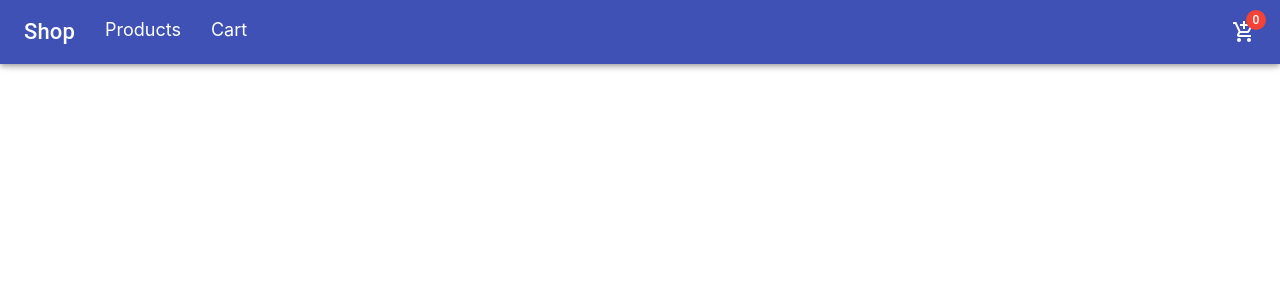
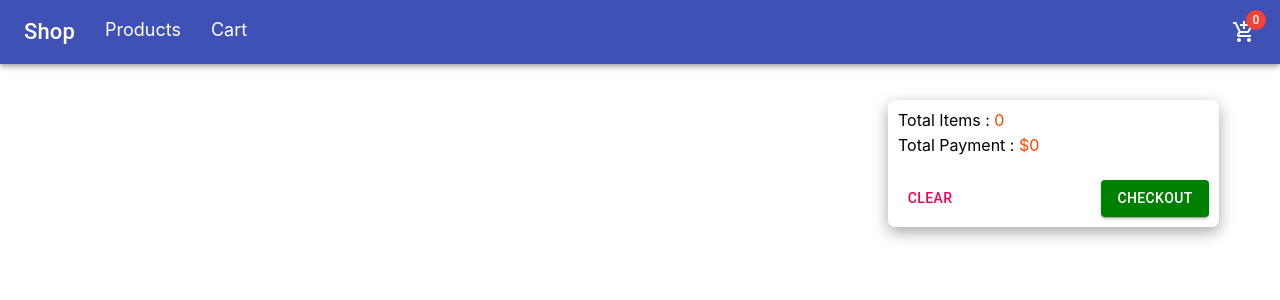
Before and after one commit to hamidazimiazp/shop, a React (Create React App) app: page /cart in a window 1280 px wide. Shown: the top 300 px of the page. Built offline with nearby package versions, Linux system fonts and the light colour scheme.

Commit message:
improve cart view

```diff
--- a/src/container/Cart.jsx
+++ b/src/container/Cart.jsx
@@ -1,10 +1,196 @@
 import React from 'react'
+import { Button, Grid, makeStyles } from '@material-ui/core';
+import { useDispatch, useSelector } from 'react-redux';
+import { isInCart, quntityCount, textShortener } from '../utils/tools';
+import {
+    addItem,
+    checkout,
+    clear,
+    decreaseItem,
+    increaseItem,
+    removeItem
+} from '../redux/particles/cart';
+import { Delete } from '@material-ui/icons';
 
 const Cart = () => {
+    const useStyles = makeStyles(theme => ({
+        container: {
+            marginTop: 70,
+            justifyContent: "center",
+            padding: 20,
+            [theme.breakpoints.down("sm")]: {
+                flexDirection: "column-reverse"
+            }
+        },
+        cardCart: {
+            width: "80%",
+            margin: "10px auto",
+            borderRadius: 7,
+            display: "flex",
+            boxShadow: "rgba(0, 0, 0, 0.35) 0px 5px 15px",
+            padding: 10,
+            position: "relative",
+            [theme.breakpoints.up('sm')]: {
+                width: "100%",
+            },
+            [theme.breakpoints.up('lg')]: {
+                width: "80%",
+            },
+            [theme.breakpoints.down('sm')]: {
+                width: "100%",
+            },
+            "& > img": {
+                width: 130,
+                height: 150
+            }
+        },
+        cardContent: {
+            width: "100%",
+            display: "flex",
+            justifyContent: "space-around",
+            alignItems: "center",
+            "& > h2": {
+                fontSize: 16,
+            }
+        },
+        buttons: {
+            textAlign: "right",
+        },
+        price: {
+            background: "orange",
+            color: "#fff",
+            padding: 4,
+            borderRadius: 7
+        },
+        detailWrapper: {
+            boxShadow: "rgba(0, 0, 0, 0.35) 0px 5px 15px",
+            width: "80%",
+            padding: 10,
+            borderRadius: 7,
+            margin: "10px auto",
+            minHeight: 120,
+            position: "sticky",
+            top: 100,
+            [theme.breakpoints.up('sm')]: {
+                width: "90%",
+            },
+            [theme.breakpoints.down('sm')]: {
+                width: "100%",
+            },
+            [theme.breakpoints.up('lg')]: {
+                width: "80%",
+            },
+        },
+        actions: {
+            display: "flex",
+            justifyContent: "space-between"
+        },
+        detailP: {
+            marginBottom: 5
+        },
+        checkoutBtn: {
+            background: "green",
+            "&:hover": {
+                background: "#004f00"
+            }
+        }
+    }));
+
+    const classes = useStyles();
+
+    const cart = useSelector(state => state.entities.cart.list);
+    const state = useSelector(state => state.entities.cart);
+    const quantities = useSelector(state => state.entities.cart.itemsCounter);
+    const totalPrice = useSelector(state => state.entities.cart.totalPrice);
+    const isCheckout = useSelector(state => state.entities.cart.checkout);
+    const dispatch = useDispatch();
+
     return (
-        <>
-
-        </>
+        <Grid container className={classes.container}>
+            <Grid item sm={12} md={8} className={classes.conItem}>
+                {
+                    cart.map(item => {
+                        return (
+                            <div className={classes.cardCart} key={item.id}>
+                                <img src={item.image} alt="" />
+                                <div className={classes.cardContent}>
+                                    <h2>{textShortener(item.title, 22)}</h2>
+                                    <div>
+                                        <span className={classes.price}>{`$${item.price}`}</span>
+                                    </div>
+                                    <div className={classes.buttons}>
+                                        {
+                                            (quntityCount(state, item.id) > 1) &&
+                                            <Button className={classes.btn2} size="medium" variant="contained" color="primary"
+                                                onClick={() => dispatch(decreaseItem(item))}
+                                            >
+                                                -
+                                            </Button>
+                                        }
+                                        {
+                                            (quntityCount(state, item.id) === 1) &&
+                                            <Button className={classes.btn2} size="medium" variant="contained" color="secondary"
+                                                onClick={() => dispatch(removeItem(item))}
+                                            >
+                                                <Delete />
+                                            </Button>
+                                        }
+                                        {
+                                            (quntityCount(state, item.id) > -1) &&
+                                            <span style={{ margin: "0 12px", color: "#3f51b5" }} >{quntityCount(state, item.id)}</span>
+                                        }
+                                        {
+                                            isInCart(state, item.id) ?
+                                                <Button className={classes.btn2} size="medium" variant="contained" color="primary"
+                                                    onClick={() => dispatch(increaseItem(item))}
+                                                >
+                                                    +
+                                                </Button>
+                                                :
+                                                <Button className={classes.btn2} size="medium" variant="contained" color="primary"
+                                                    onClick={() => dispatch(addItem(item))}
+                                                >
+                                                    Add to Cart
+                                                </Button>
+                                        }
+                                    </div>
+                                </div>
+                            </div>
+                        );
+                    })
+                }
+            </Grid>
+            <Grid item sm={12} md={4} className={classes.conItem}>
+                <div className={classes.detailWrapper}>
+                    {
+                        (isCheckout) ?
+                            "Success"
+                            :
+                            <>
+                                <p className={classes.detailP}>
+                                    Total Items : <span style={{ color: "orangered" }}>{quantities}</span>
+                                </p>
+                                <p className={classes.detailP}>
+                                    Total Payment : <span style={{ color: "orangered" }}>{`$${totalPrice}`}</span>
+                                </p>
+                                <br />
+                                <div className={classes.actions}>
+                                    <Button className={classes.btn2} size="medium" color="secondary"
+                                        onClick={() => dispatch(clear())}
+                                    >
+                                        Clear
+                                    </Button>
+                                    <Button className={`${classes.btn2} ${classes.checkoutBtn}`} size="medium" variant="contained" color="primary"
+                                        onClick={() => dispatch(checkout())}
+                                    >
+                                        CheckOut
+                                    </Button>
+                                </div>
+                            </>
+                    }
+                </div>
+            </Grid>
+        </Grid>
     );
 }
 
--- a/src/index.css
+++ b/src/index.css
@@ -1,3 +1,9 @@
+* {
+  padding: 0;
+  margin: 0;
+  box-sizing: border-box;
+}
+
 body {
   margin: 0;
   user-select: none;
--- a/src/redux/particles/cart.js
+++ b/src/redux/particles/cart.js
@@ -65,7 +65,7 @@ export const {
     removeItem,
     increaseItem,
     decreaseItem,
-    checkOut,
+    checkout,
     clear
 } = slice.actions
 
```
